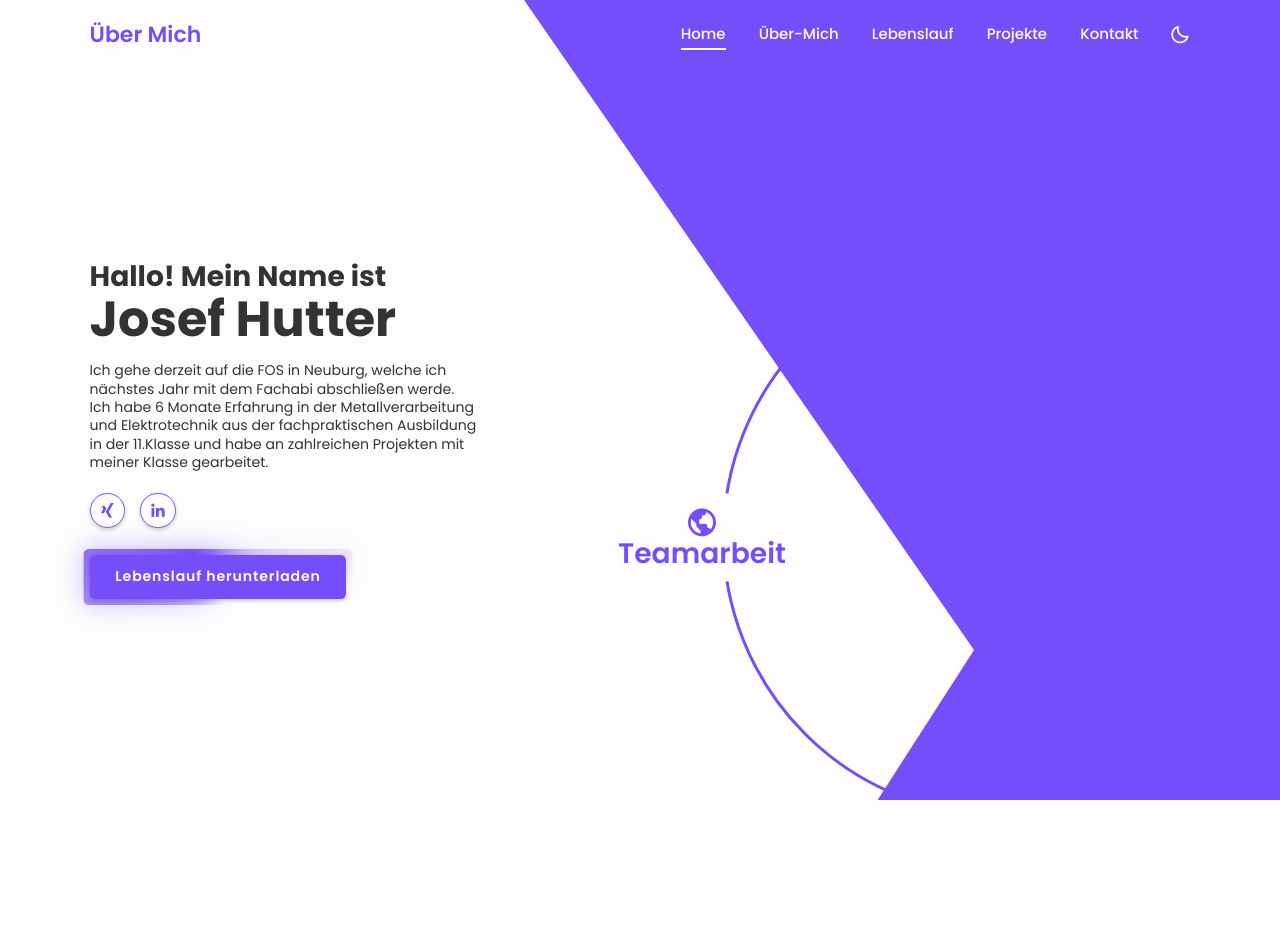
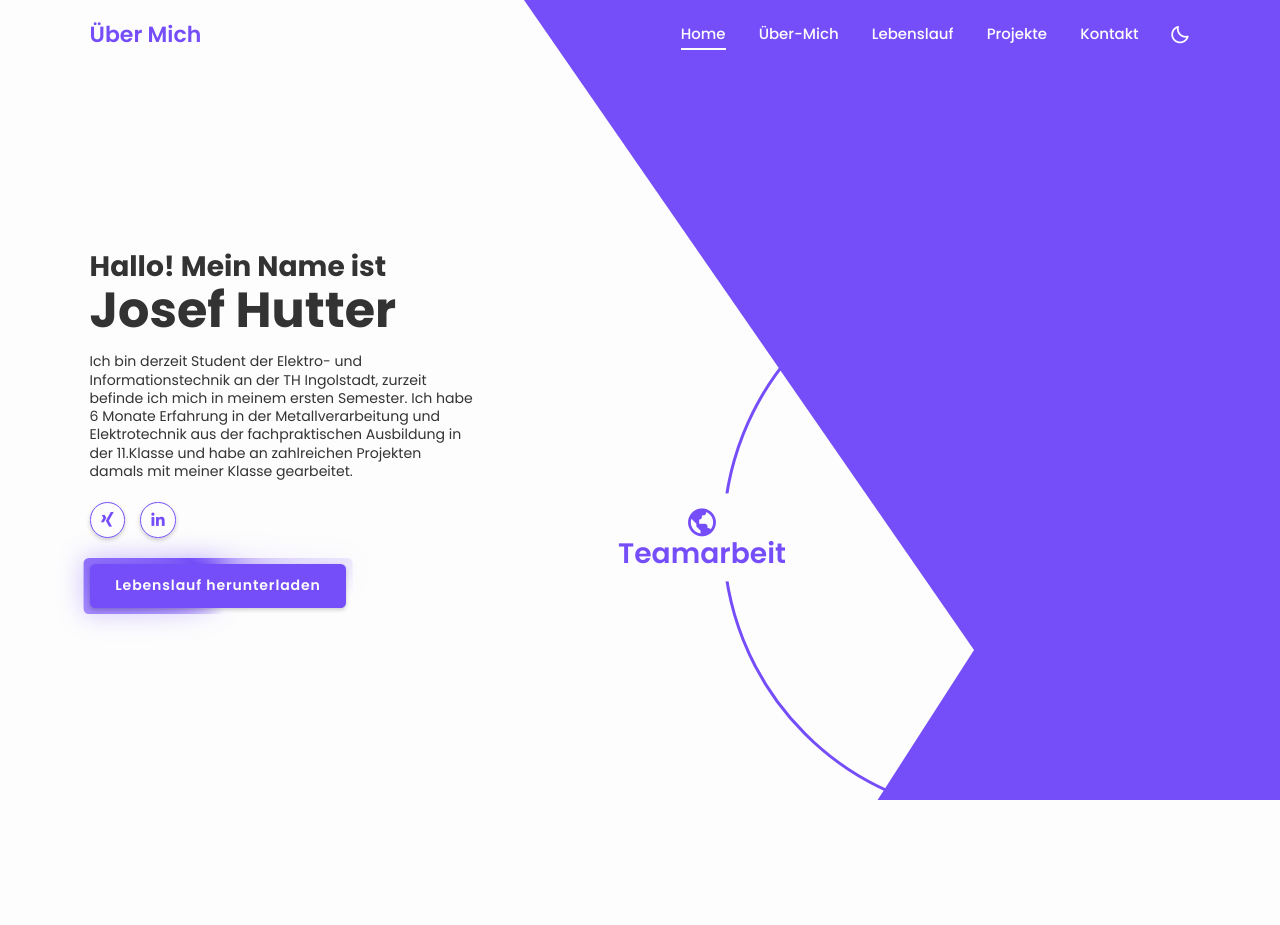
Before and after one commit to Josef2233/Josef_Hutter, a plain HTML site: page index.html in a window 1280 px wide. Shown: the top 925 px of the page. Drawn offline with nearby package versions, Linux system fonts and the light colour scheme.

Commit message:
Update index.html

```diff
--- a/index.html
+++ b/index.html
@@ -44,7 +44,7 @@
         <div class="home-content">
             <h3>Hallo! Mein Name ist</h3>
             <h1>Josef Hutter</h1>
-            <p>Ich gehe derzeit auf die FOS in Neuburg, welche ich nächstes Jahr mit dem Fachabi abschließen werde. Ich habe 6 Monate Erfahrung in der Metallverarbeitung und Elektrotechnik aus der fachpraktischen Ausbildung in der 11.Klasse und habe an zahlreichen Projekten mit meiner Klasse gearbeitet.</p>
+            <p>Ich bin derzeit Student der Elektro- und Informationstechnik an der TH Ingolstadt, zurzeit befinde ich mich in meinem ersten Semester. Ich habe 6 Monate Erfahrung in der Metallverarbeitung und Elektrotechnik aus der fachpraktischen Ausbildung in der 11.Klasse und habe an zahlreichen Projekten damals mit meiner Klasse gearbeitet.</p>
 
             <div class= "social-media">
                 <a href="https://www.xing.com/profile/Josef_Hutter099244"><i class='bx bxl-xing'></i></a>
```
